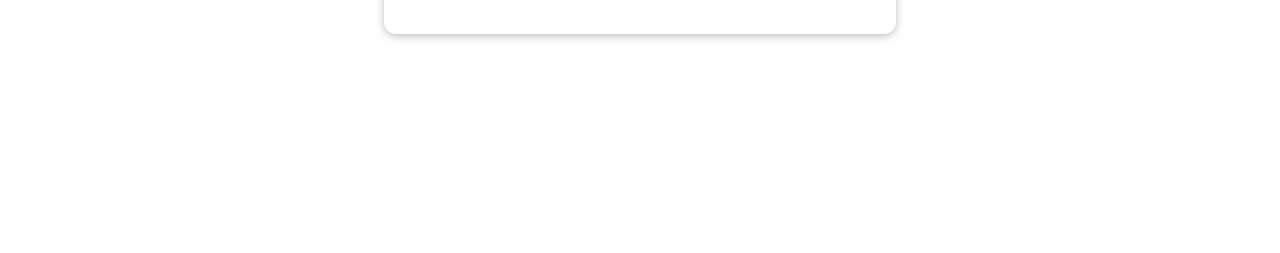
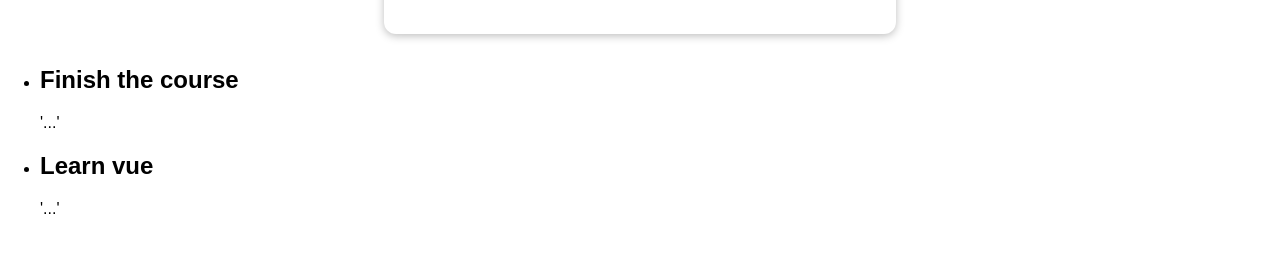
Before and after one commit to yeisson-venencia/vue-practice, a Vue app in the folder vue-third-project/: page / in a window 1280 px wide. Shown: the part 219-472 px from the top of the page. Built offline with nearby package versions, Linux system fonts and the light colour scheme.

Commit message:
S9/class-two: Using scoped slots to pass data

```diff
--- a/vue-third-project/src/App.vue
+++ b/vue-third-project/src/App.vue
@@ -7,6 +7,12 @@
       :info-text="activeUser.description"
       :role="activeUser.role"
     ></user-info>
+    <course-goals>
+      <template #default="slotProps">
+        <h2>{{ slotProps.item }}</h2>
+        <p>{{ slotProps["another"] }}</p>
+      </template>
+    </course-goals>
   </div>
 </template>
 
@@ -14,9 +20,10 @@
 import TheHeader from "./components/TheHeader";
 import BadgeList from "./components/BadgeList";
 import UserInfo from "./components/UserInfo";
+import CourseGoals from "./components/CourseGoals";
 
 export default {
-  components: { TheHeader, BadgeList, UserInfo },
+  components: { TheHeader, BadgeList, UserInfo, CourseGoals },
   data() {
     return {
       activeUser: {
--- /dev/null
+++ b/vue-third-project/src/components/CourseGoals.vue
@@ -0,0 +1,17 @@
+<template>
+  <ul>
+    <li v-for="goal in goals" :key="goal">
+      <slot :item="goal" another="'...'"></slot>
+    </li>
+  </ul>
+</template>
+
+<script>
+export default {
+  data() {
+    return {
+      goals: ["Finish the course", "Learn vue"],
+    };
+  },
+};
+</script>
```
